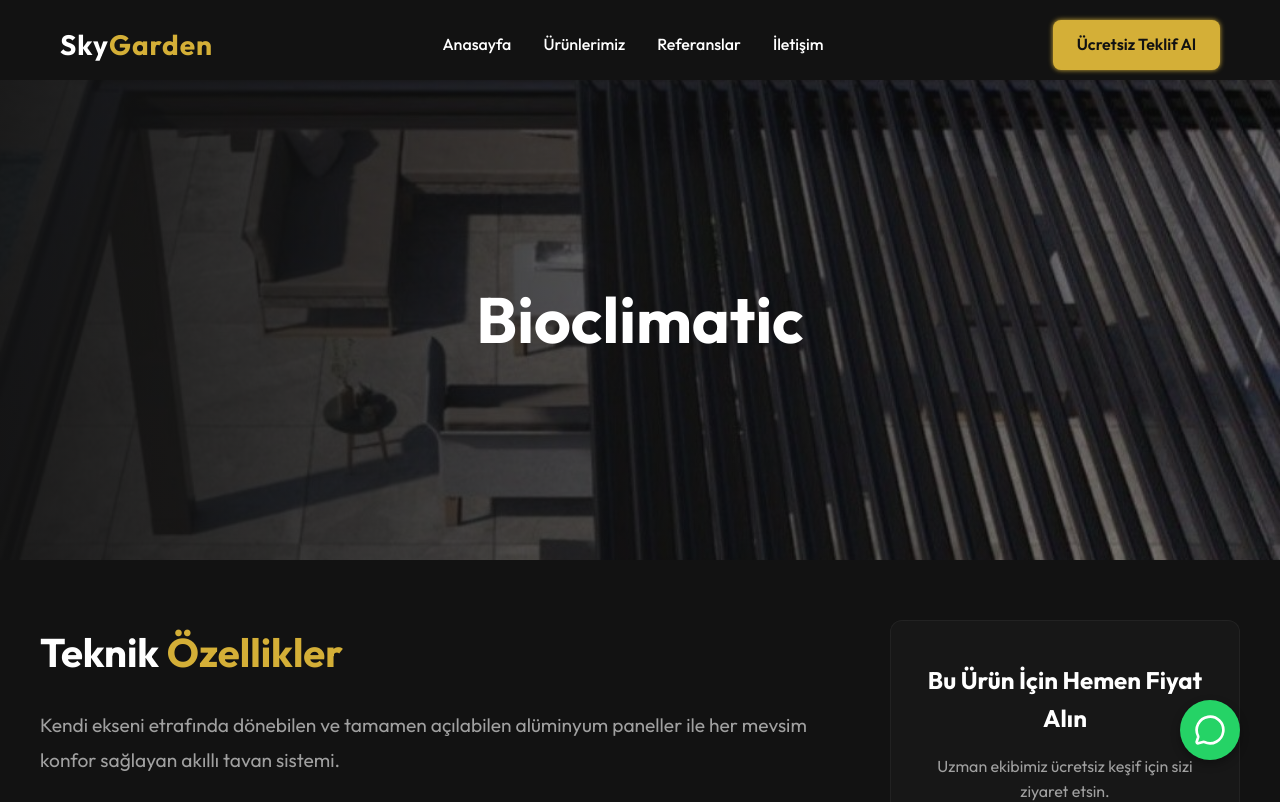
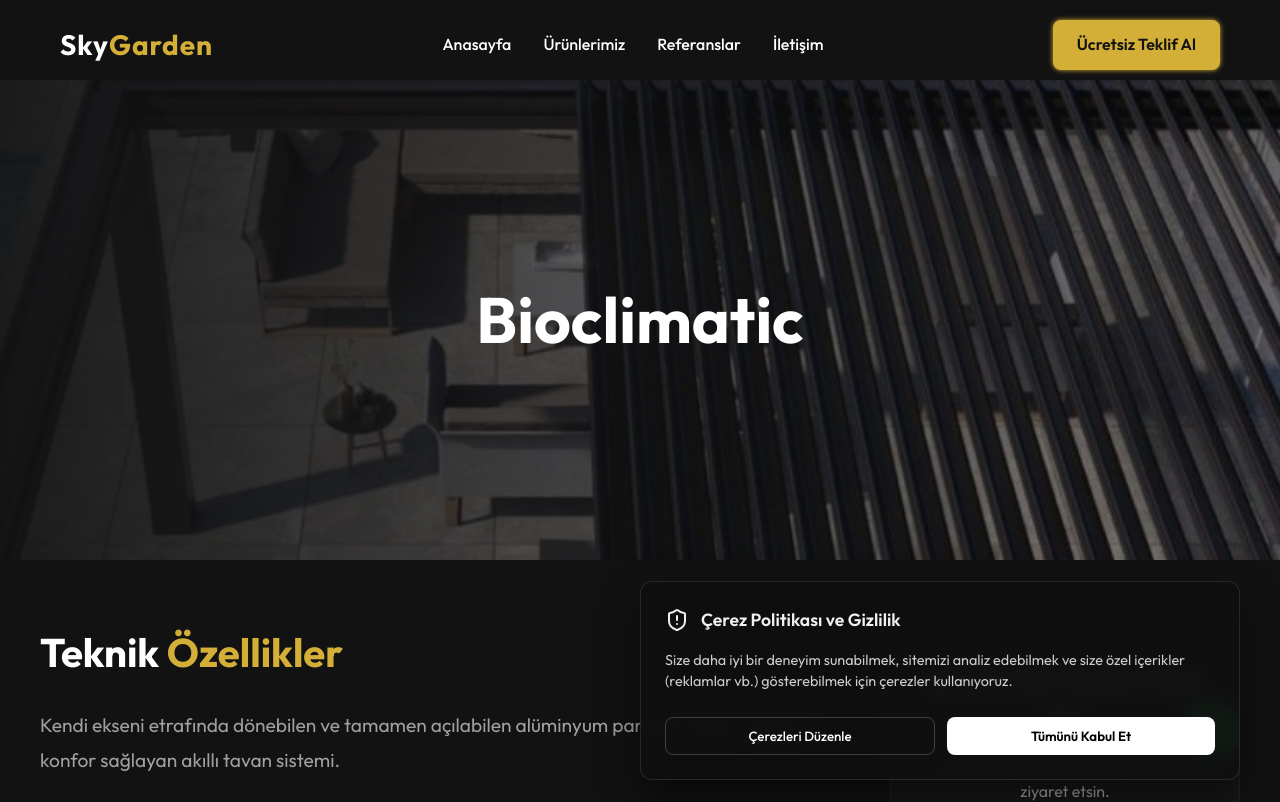
Before and after one commit to Oguzhan1511/yusuf_site, a Next.js app: page /urunlerimiz/bioclimatic in a window 1280 px wide. Shown: the top 802 px of the page. Built offline with nearby package versions, Linux system fonts and the light colour scheme.

Commit message:
feat: add Cookie Consent Banner, Consent Mode v2 and view_item tracking

```diff
--- a/src/app/layout.tsx
+++ b/src/app/layout.tsx
@@ -3,7 +3,7 @@ import "./globals.css";
 import Navbar from "@/components/Navbar";
 import Footer from "@/components/Footer";
 import WhatsAppButton from "@/components/WhatsAppButton";
-
+import CookieBanner from "@/components/CookieBanner";
 export const metadata: Metadata = {
   metadataBase: new URL('https://skygardentr.com'),
   title: {
@@ -68,6 +68,15 @@ export default function RootLayout({
             __html: `
               window.dataLayer = window.dataLayer || [];
               function gtag(){dataLayer.push(arguments);}
+
+              gtag('consent', 'default', {
+                'analytics_storage': 'denied',
+                'ad_storage': 'denied',
+                'ad_user_data': 'denied',
+                'ad_personalization': 'denied',
+                'wait_for_update': 500
+              });
+
               gtag('js', new Date());
 
               gtag('config', 'AW-18295089478');
@@ -84,6 +93,7 @@ export default function RootLayout({
         <main>{children}</main>
         <Footer />
         <WhatsAppButton />
+        <CookieBanner />
       </body>
     </html>
   );
--- a/src/app/urunlerimiz/[slug]/page.tsx
+++ b/src/app/urunlerimiz/[slug]/page.tsx
@@ -1,6 +1,6 @@
 "use client";
 
-import { use } from 'react';
+import { use, useEffect } from 'react';
 import Link from 'next/link';
 import { motion } from 'framer-motion';
 import { CheckCircle } from 'lucide-react';
@@ -97,6 +97,21 @@ export default function ProductDetail({ params }: { params: Promise<{ slug: stri
   const whatsappMessage = `Merhaba SkyGarden, web sitenizden ulaştım. ${product.name} hakkında ücretsiz fiyat teklifi ve keşif bilgisi almak istiyorum.`;
   const whatsappUrl = `https://api.whatsapp.com/send?phone=905392416245&text=${encodeURIComponent(whatsappMessage)}`;
 
+  useEffect(() => {
+    if (typeof window !== 'undefined' && (window as any).gtag) {
+      (window as any).gtag('event', 'view_item', {
+        currency: 'TRY',
+        value: 1,
+        items: [
+          {
+            item_id: slug,
+            item_name: product.name,
+          }
+        ]
+      });
+    }
+  }, [slug, product.name]);
+
   return (
     <div className={styles.productWrapper}>
       {/* Product Hero */}
--- /dev/null
+++ b/src/components/CookieBanner.module.css
@@ -0,0 +1,193 @@
+.bannerContainer {
+  position: fixed;
+  bottom: 20px;
+  left: 50%;
+  transform: translateX(-50%);
+  width: 90%;
+  max-width: 600px;
+  background: rgba(15, 15, 15, 0.95);
+  backdrop-filter: blur(10px);
+  border: 1px solid rgba(255, 255, 255, 0.1);
+  border-radius: 12px;
+  padding: 24px;
+  color: #fff;
+  z-index: 9999;
+  box-shadow: 0 20px 40px rgba(0, 0, 0, 0.5);
+  display: flex;
+  flex-direction: column;
+  gap: 16px;
+  font-family: inherit;
+}
+
+.bannerHeader {
+  display: flex;
+  align-items: center;
+  gap: 12px;
+}
+
+.bannerHeader h3 {
+  margin: 0;
+  font-size: 1.1rem;
+  font-weight: 600;
+  color: #f0f0f0;
+}
+
+.bannerText {
+  margin: 0;
+  font-size: 0.9rem;
+  line-height: 1.5;
+  color: #ccc;
+}
+
+.buttonGroup {
+  display: flex;
+  gap: 12px;
+  margin-top: 8px;
+  flex-wrap: wrap;
+}
+
+.acceptBtn {
+  background: #fff;
+  color: #000;
+  border: none;
+  padding: 10px 20px;
+  border-radius: 8px;
+  font-weight: 600;
+  cursor: pointer;
+  transition: all 0.2s ease;
+  flex: 1;
+  min-width: 120px;
+}
+
+.acceptBtn:hover {
+  background: #f0f0f0;
+  transform: translateY(-1px);
+}
+
+.manageBtn {
+  background: transparent;
+  color: #fff;
+  border: 1px solid rgba(255, 255, 255, 0.2);
+  padding: 10px 20px;
+  border-radius: 8px;
+  font-weight: 500;
+  cursor: pointer;
+  transition: all 0.2s ease;
+  flex: 1;
+  min-width: 140px;
+}
+
+.manageBtn:hover {
+  background: rgba(255, 255, 255, 0.05);
+}
+
+.preferencesPanel {
+  margin-top: 16px;
+  padding-top: 16px;
+  border-top: 1px solid rgba(255, 255, 255, 0.1);
+  display: flex;
+  flex-direction: column;
+  gap: 16px;
+}
+
+.prefItem {
+  display: flex;
+  justify-content: space-between;
+  align-items: center;
+}
+
+.prefInfo h4 {
+  margin: 0 0 4px 0;
+  font-size: 0.95rem;
+  font-weight: 500;
+}
+
+.prefInfo p {
+  margin: 0;
+  font-size: 0.8rem;
+  color: #aaa;
+}
+
+.saveBtn {
+  background: #333;
+  color: #fff;
+  border: 1px solid rgba(255, 255, 255, 0.2);
+  padding: 10px;
+  border-radius: 8px;
+  font-weight: 600;
+  cursor: pointer;
+  margin-top: 8px;
+  transition: all 0.2s ease;
+}
+
+.saveBtn:hover {
+  background: #444;
+}
+
+/* Toggle Switch Styles */
+.switch {
+  position: relative;
+  display: inline-block;
+  width: 44px;
+  height: 24px;
+}
+
+.switch input {
+  opacity: 0;
+  width: 0;
+  height: 0;
+}
+
+.slider {
+  position: absolute;
+  cursor: pointer;
+  top: 0;
+  left: 0;
+  right: 0;
+  bottom: 0;
+  background-color: #444;
+  transition: .3s;
+  border-radius: 24px;
+}
+
+.slider:before {
+  position: absolute;
+  content: "";
+  height: 18px;
+  width: 18px;
+  left: 3px;
+  bottom: 3px;
+  background-color: white;
+  transition: .3s;
+  border-radius: 50%;
+}
+
+input:checked + .slider {
+  background-color: #4ade80;
+}
+
+input:checked + .slider:before {
+  transform: translateX(20px);
+}
+
+input:disabled + .slider {
+  background-color: #222;
+  cursor: not-allowed;
+  opacity: 0.5;
+}
+
+input:disabled:checked + .slider {
+  background-color: #2e8b57;
+}
+
+@media (max-width: 600px) {
+  .bannerContainer {
+    bottom: 0;
+    width: 100%;
+    max-width: 100%;
+    border-radius: 16px 16px 0 0;
+    border-bottom: none;
+    border-left: none;
+    border-right: none;
+  }
+}
--- /dev/null
+++ b/src/components/CookieBanner.tsx
@@ -0,0 +1,147 @@
+"use client";
+
+import { useState, useEffect } from 'react';
+import { motion, AnimatePresence } from 'framer-motion';
+import { ShieldAlert } from 'lucide-react';
+import styles from './CookieBanner.module.css';
+
+export default function CookieBanner() {
+  const [isVisible, setIsVisible] = useState(false);
+  const [showPreferences, setShowPreferences] = useState(false);
+
+  const [preferences, setPreferences] = useState({
+    analytics: true,
+    marketing: true
+  });
+
+  useEffect(() => {
+    // Check if consent is already given
+    const consent = localStorage.getItem('cookie_consent');
+    if (!consent) {
+      setIsVisible(true);
+    } else {
+      // If already consented, parse and push to dataLayer
+      try {
+        const parsedConsent = JSON.parse(consent);
+        updateGtagConsent(parsedConsent.analytics, parsedConsent.marketing);
+      } catch (e) {
+        setIsVisible(true);
+      }
+    }
+  }, []);
+
+  const updateGtagConsent = (analytics: boolean, marketing: boolean) => {
+    if (typeof window !== 'undefined' && (window as any).gtag) {
+      (window as any).gtag('consent', 'update', {
+        'analytics_storage': analytics ? 'granted' : 'denied',
+        'ad_storage': marketing ? 'granted' : 'denied',
+        'ad_user_data': marketing ? 'granted' : 'denied',
+        'ad_personalization': marketing ? 'granted' : 'denied',
+      });
+    }
+  };
+
+  const handleAcceptAll = () => {
+    const prefs = { analytics: true, marketing: true };
+    localStorage.setItem('cookie_consent', JSON.stringify(prefs));
+    updateGtagConsent(true, true);
+    setIsVisible(false);
+  };
+
+  const handleSavePreferences = () => {
+    localStorage.setItem('cookie_consent', JSON.stringify(preferences));
+    updateGtagConsent(preferences.analytics, preferences.marketing);
+    setIsVisible(false);
+  };
+
+  const togglePreference = (key: 'analytics' | 'marketing') => {
+    setPreferences(prev => ({ ...prev, [key]: !prev[key] }));
+  };
+
+  if (!isVisible) return null;
+
+  return (
+    <AnimatePresence>
+      <motion.div
+        className={styles.bannerContainer}
+        initial={{ y: 100, opacity: 0 }}
+        animate={{ y: 0, opacity: 1 }}
+        exit={{ y: 100, opacity: 0 }}
+        transition={{ type: "spring", stiffness: 300, damping: 30 }}
+      >
+        <div className={styles.bannerHeader}>
+          <ShieldAlert size={24} color="#f0f0f0" />
+          <h3>Çerez Politikası ve Gizlilik</h3>
+        </div>
+
+        <p className={styles.bannerText}>
+          Size daha iyi bir deneyim sunabilmek, sitemizi analiz edebilmek ve size özel içerikler (reklamlar vb.) gösterebilmek için çerezler kullanıyoruz.
+        </p>
+
+        {!showPreferences && (
+          <div className={styles.buttonGroup}>
+            <button className={styles.manageBtn} onClick={() => setShowPreferences(true)}>
+              Çerezleri Düzenle
+            </button>
+            <button className={styles.acceptBtn} onClick={handleAcceptAll}>
+              Tümünü Kabul Et
+            </button>
+          </div>
+        )}
+
+        {showPreferences && (
+          <motion.div
+            className={styles.preferencesPanel}
+            initial={{ height: 0, opacity: 0 }}
+            animate={{ height: "auto", opacity: 1 }}
+          >
+            <div className={styles.prefItem}>
+              <div className={styles.prefInfo}>
+                <h4>Gerekli Çerezler</h4>
+                <p>Sitenin temel işlevleri için zorunludur.</p>
+              </div>
+              <label className={styles.switch}>
+                <input type="checkbox" checked disabled />
+                <span className={styles.slider}></span>
+              </label>
+            </div>
+
+            <div className={styles.prefItem}>
+              <div className={styles.prefInfo}>
+                <h4>Analitik Çerezler</h4>
+                <p>Ziyaretçi istatistiklerini anlamamıza yardımcı olur.</p>
+              </div>
+              <label className={styles.switch}>
+                <input
+                  type="checkbox"
+                  checked={preferences.analytics}
+                  onChange={() => togglePreference('analytics')}
+                />
+                <span className={styles.slider}></span>
+              </label>
+            </div>
+
+            <div className={styles.prefItem}>
+              <div className={styles.prefInfo}>
+                <h4>Pazarlama Çerezleri</h4>
+                <p>Size uygun reklamlar göstermemizi sağlar.</p>
+              </div>
+              <label className={styles.switch}>
+                <input
+                  type="checkbox"
+                  checked={preferences.marketing}
+                  onChange={() => togglePreference('marketing')}
+                />
+                <span className={styles.slider}></span>
+              </label>
+            </div>
+
+            <button className={styles.saveBtn} onClick={handleSavePreferences}>
+              Tercihlerimi Kaydet
+            </button>
+          </motion.div>
+        )}
+      </motion.div>
+    </AnimatePresence>
+  );
+}
```
